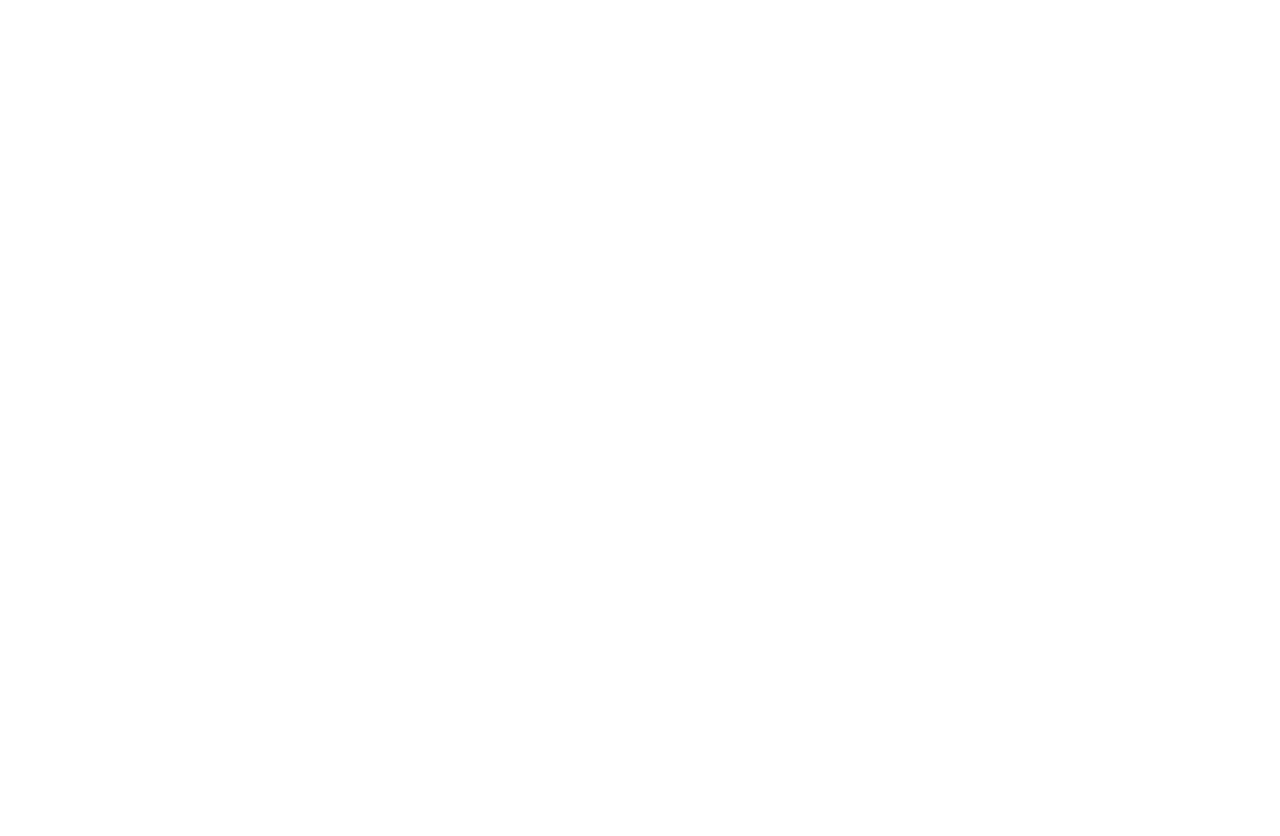
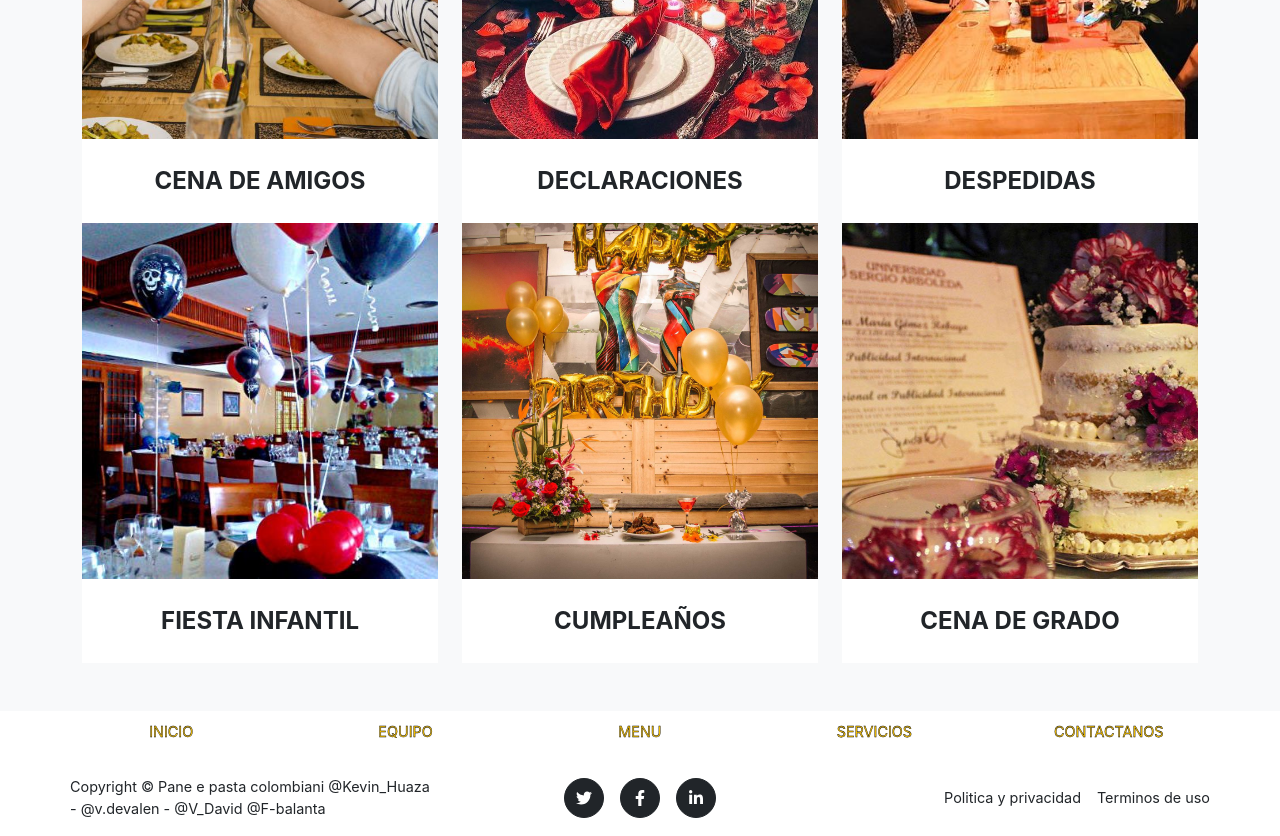
Before and after one commit to juandsoto/juventic-reto3, a React (Create React App) app: page /services in a window 1280 px wide. Shown: the part 460-1296 px from the top of the page. Before the commit the page ends 800 px from the top, so only its background shows below. Built offline with nearby package versions, Linux system fonts and the light colour scheme; data requests are answered from the project's data file.

Commit message:
pagina de servicios completada

```diff
--- a/src/components/Service.jsx
+++ b/src/components/Service.jsx
@@ -1,9 +1,49 @@
 import React from 'react';
 
-const Service = () => {
+import { FontAwesomeIcon } from '@fortawesome/react-fontawesome';
+import { faPlus, faCircle } from '@fortawesome/free-solid-svg-icons';
+
+const Service = ({ children, id, name, description }) => {
 	return (
 		<>
-			<h1>Service component</h1>
+			<div className="col-lg-4 col-sm-6">
+				<div className="portfolio-item">
+					<a className="portfolio-link" data-bs-toggle="modal" href={`#portafolioModal${id}`}>
+						<div className="portfolio-hover">
+							<div className="portfolio-hover-content"><FontAwesomeIcon icon={faPlus} size='3x'></FontAwesomeIcon></div>
+						</div>
+						{children}
+					</a>
+					<div className="portfolio-caption">
+						<div className="portfolio-caption-heading">{name.toUpperCase()}</div>
+					</div>
+				</div>
+			</div>
+
+
+			<div className="portfolio-modal modal fade" id={`portafolioModal${id}`} tabIndex="-1" role="dialog" aria-hidden="true">
+				<div className="modal-dialog">
+					<div className="modal-content">
+						<div className="close-modal" data-bs-dismiss="modal"><FontAwesomeIcon icon={faCircle} size='2x'></FontAwesomeIcon></div>
+						<div className="container">
+							<div className="row justify-content-center">
+								<div className="col-lg-8">
+									<div className="modal-body">
+										<h2>{name.toUpperCase()}</h2>
+										{children}
+										<p>{description}</p>
+
+										<button className="btn btn-primary btn-xl text-uppercase" data-bs-dismiss="modal" type="button">
+											<i className="fas fa-times me-1"></i>
+											Cerrar
+										</button>
+									</div>
+								</div>
+							</div>
+						</div>
+					</div>
+				</div>
+			</div>
 		</>
 	);
 };
--- a/src/db.json
+++ b/src/db.json
@@ -42,5 +42,37 @@
 			"name": "david vasquez",
 			"description": "jefe de cocina"
 		}
+	],
+	"services": [
+		{
+			"id": 1,
+			"name": "cena de amigos",
+			"description": "Celebra tú cena de amigos en una mesa para 5 personas, acompañado de una botella de vino"
+		},
+		{
+			"id": 2,
+			"name": "declaraciones",
+			"description": "¿No sabes cómo declararte? ¡Nosotros te ayudamos! Con la decoracion de una mesa doble, solo falta que te arriesgues a decir lo que sientes por esa persona."
+		},
+		{
+			"id": 3,
+			"name": "despedidas",
+			"description": "Celebra toda clase de despedida, con una cena de amigos en una mesa para 5 personas acompañado de una botella de vino"
+		},
+		{
+			"id": 4,
+			"name": "fiesta infantil",
+			"description": "¿No sabes cómo celebrar la fiesta infantil? Tranquilo nosotros te ayudamos, te prestamos un restaurante con juegos ambientado 100% para niños"
+		},
+		{
+			"id": 5,
+			"name": "cumpleaños",
+			"description": "Celebra tus cumpleaños o los de tus amigos, con una cena de amigos en una mesa para 5 personas acompañado de una botella de vino"
+		},
+		{
+			"id": 6,
+			"name": "cena de grado",
+			"description": "Celebra tu grado con familiares y amigos en nuestras mesas para 5 personas acompañado de una botella de vino"
+		}
 	]
 }
--- a/src/pages/Services.jsx
+++ b/src/pages/Services.jsx
@@ -1,9 +1,44 @@
-import React from 'react';
+import React, { useState, useEffect } from 'react';
+import Service from '../components/Service';
+
+import img1 from '../assets/img/portfolio/imagen10.jfif';
+import img2 from '../assets/img/portfolio/imagen12.jfif';
+import img3 from '../assets/img/portfolio/imagen11.jfif';
+import img4 from '../assets/img/portfolio/imagen8.jfif';
+import img5 from '../assets/img/portfolio/imagen6.jfif';
+import img6 from '../assets/img/portfolio/imagen5.jfif';
 
 const Services = () => {
+
+	const [services, setServices] = useState([]);
+
+	const fetchServices = async () => {
+		const res = await fetch('http://localhost:4000/services');
+		const services = await res.json();
+		setServices(services);
+	};
+
+	useEffect(() => {
+		fetchServices();
+	}, []);
+
+	const images = [img1, img2, img3, img4, img5, img6];
+
 	return (
 		<>
-			<h1>Services component</h1>
+			<section className="page-section bg-light" id="portfolio">
+				<div className="container">
+					<div className="text-center">
+						<h2 className="section-heading text-uppercase mt-5">Servicios</h2>
+						<h3 className="section-subheading text-muted">¡Todo para tus celebraciones! </h3>
+					</div>
+					<div className="row">
+						{services.map((service, index) => <Service key={service.id} {...service}>
+							<img className="img-fluid h-50" src={images[index]} alt="..." />
+						</Service>)}
+					</div>
+				</div>
+			</section>
 		</>
 	);
 };
```
Also changed, not shown: src/css/styles.css.
